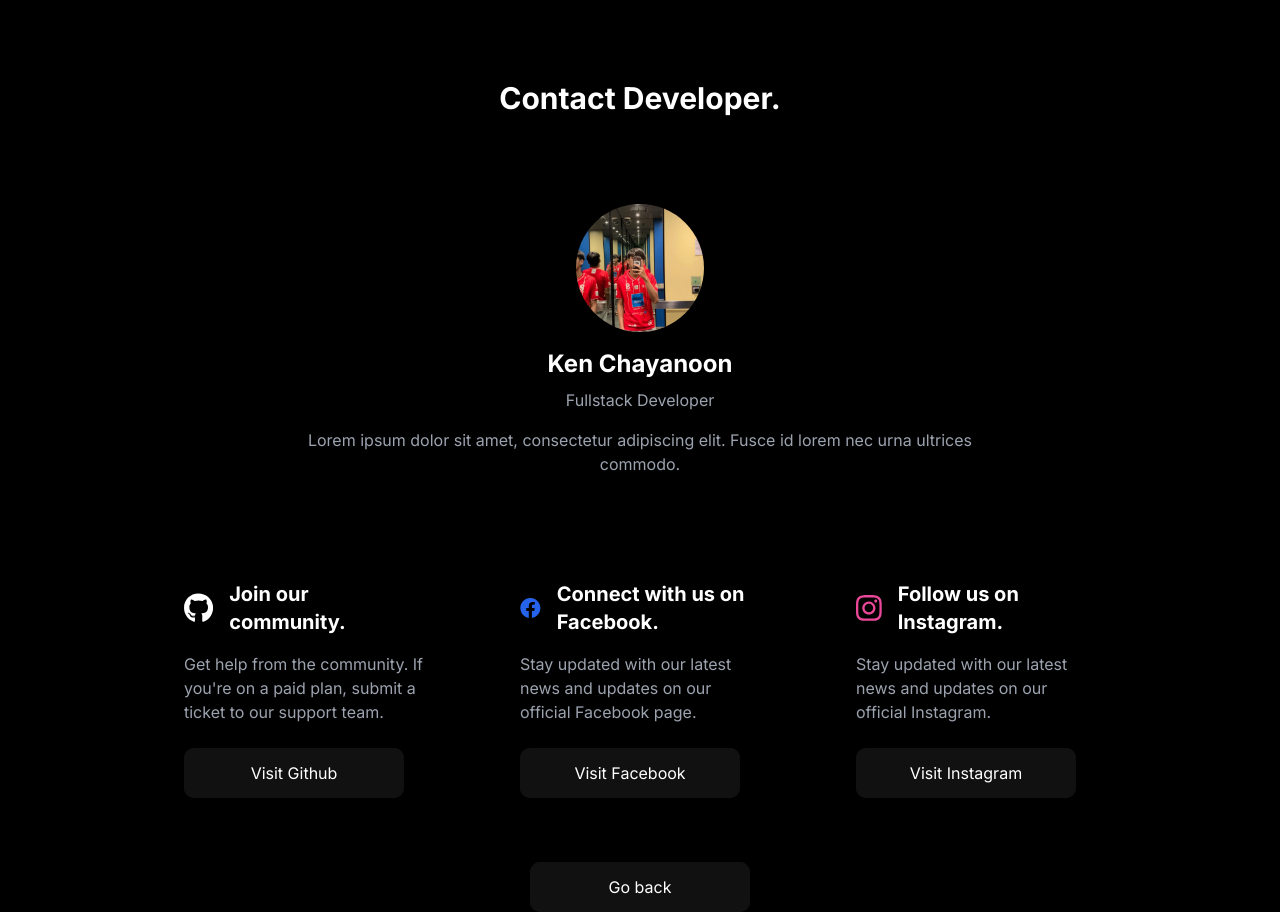
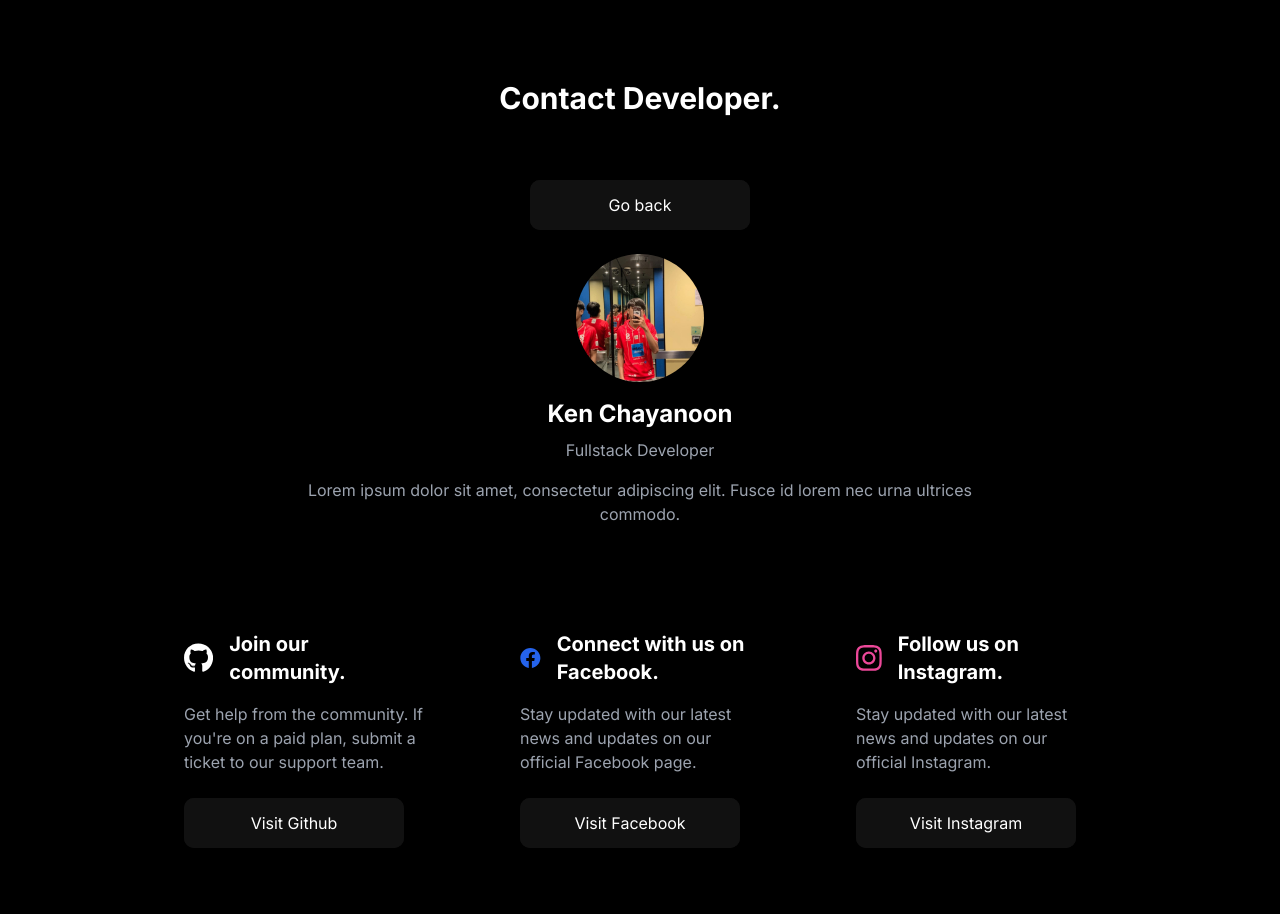
Before and after one commit to chayanoon17/chat-xi, a Next.js app: page /Contact in a window 1280 px wide. After the commit the page ends 880 px from the top, so only its background shows below. Built offline with nearby package versions, Linux system fonts and the light colour scheme; no server answers.

Commit message:
Loading UI

```diff
--- /dev/null
+++ b/app/Chat/loading.tsx
@@ -0,0 +1,4 @@
+export default function Loading() {
+    // You can add any UI inside Loading, including a Skeleton.
+    return <div>loding....</div>
+  }
--- a/app/Chat/page.tsx
+++ b/app/Chat/page.tsx
@@ -6,6 +6,7 @@ import Conversation from "../components/chatbot/Conversation";
 import Navbar from "../components/Navbar/Navbar";
 import Sidebar from "../components/Sidebar/sidebar";
 import { SessionProvider } from "next-auth/react";
+
 
 const HomePage: React.FC = () => {
   const { data: session, status } = useSession();
--- a/app/Contact/page.tsx
+++ b/app/Contact/page.tsx
@@ -18,7 +18,12 @@ const ContactUs: React.FC = () => {
           Contact Developer.
         </div>
       </div>
-
+      <div className="">
+  <Link href="/profile">
+  <button className="glow-on-hover" type="button">
+          Go back
+          </button></Link>
+</div>
       {/* Card Section */}
       <div className="flex flex-col items-center  p-6 rounded-lg shadow-lg mb-12 w-full max-w-3xl text-center">
       <Image
@@ -84,12 +89,7 @@ const ContactUs: React.FC = () => {
 
         </div>
       </div>
-      <div className="mt-8">
-  <Link href="/profile">
-  <button className="glow-on-hover" type="button">
-          Go back
-          </button></Link>
-</div>
+
     </div>
   );
 };
--- a/app/globals.css
+++ b/app/globals.css
@@ -2,6 +2,11 @@
 @tailwind components;
 @tailwind utilities;
 
+
+body {
+  background-color: black;
+
+}
 .glow-on-hover {
     width: 220px;
     height: 50px;
--- a/app/layout.tsx
+++ b/app/layout.tsx
@@ -2,6 +2,7 @@ import { Inter } from 'next/font/google'
 import { getServerSession } from 'next-auth'
 import SessionProvider from './components/SessionProvider'
 import './globals.css'
+
 
 const inter = Inter({ subsets: ['latin'] })
 
@@ -20,7 +21,7 @@ export default async function RootLayout({ children }: RootLayoutProps) {
   return (
     <html lang="en">
       <body className={inter.className}>
-         <div className='pt-15 min-h-screen flex flex-col '>
+         <div className='pt-15  min-h-screen flex flex-col bg-black'>
         <SessionProvider session={session}>{children}</SessionProvider>
          </div>
       </body>
--- /dev/null
+++ b/app/loading.tsx
@@ -0,0 +1,4 @@
+export default function Loading() {
+    // You can add any UI inside Loading, including a Skeleton.
+    return <div>loding....</div>
+  }
```
